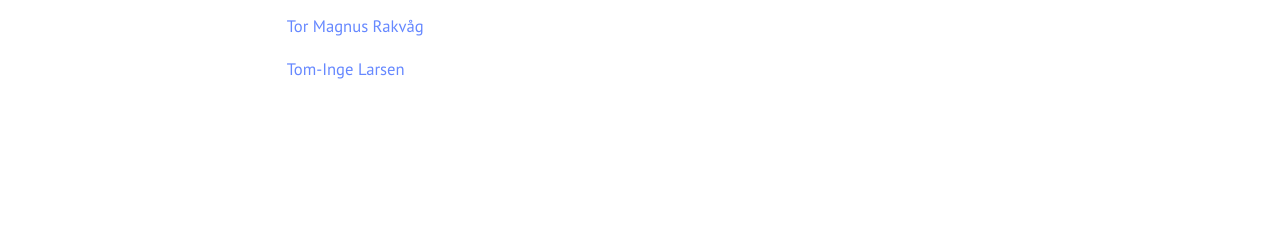
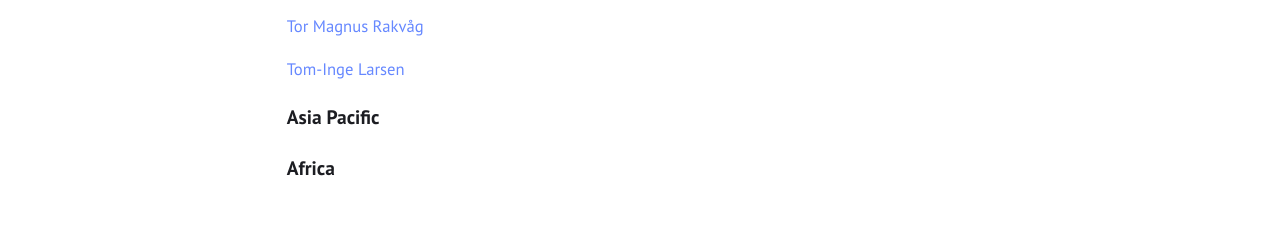
Before and after one commit to usergroupstech/website, a Jekyll site: the page built from powershell.md, in a window 1280 px wide. Shown: the part 1372-1602 px from the top of the page. Built offline with Jekyll 4.4.1, drawn with Linux system fonts in a browser that asks for light colours; before the commit the page ends 1501 px from its top, so only the background shows below that.

Commit message:
Added Asia Pacific and Africa

```diff
--- a/powershell.md
+++ b/powershell.md
@@ -22,3 +22,17 @@ title: "PowerShell User Groups"
     {% include usergroup.html %}
   {% endif %}
 {% endfor %}
+
+### Asia Pacific
+{% for usergroup in site.powershell %}
+  {% if usergroup.region == 'Asia Pacific' %}
+    {% include usergroup.html %}
+  {% endif %}
+{% endfor %}
+
+### Africa
+{% for usergroup in site.powershell %}
+  {% if usergroup.region == 'Africa' %}
+    {% include usergroup.html %}
+  {% endif %}
+{% endfor %}
```
